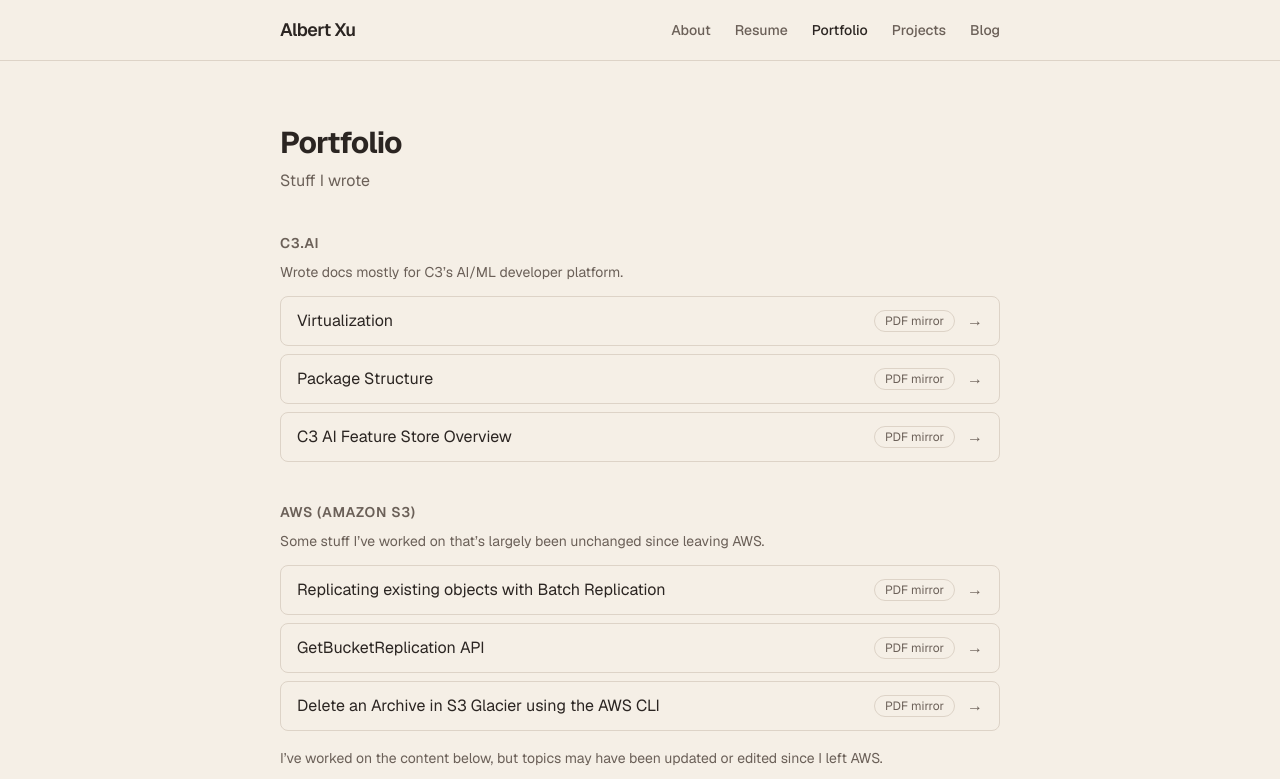
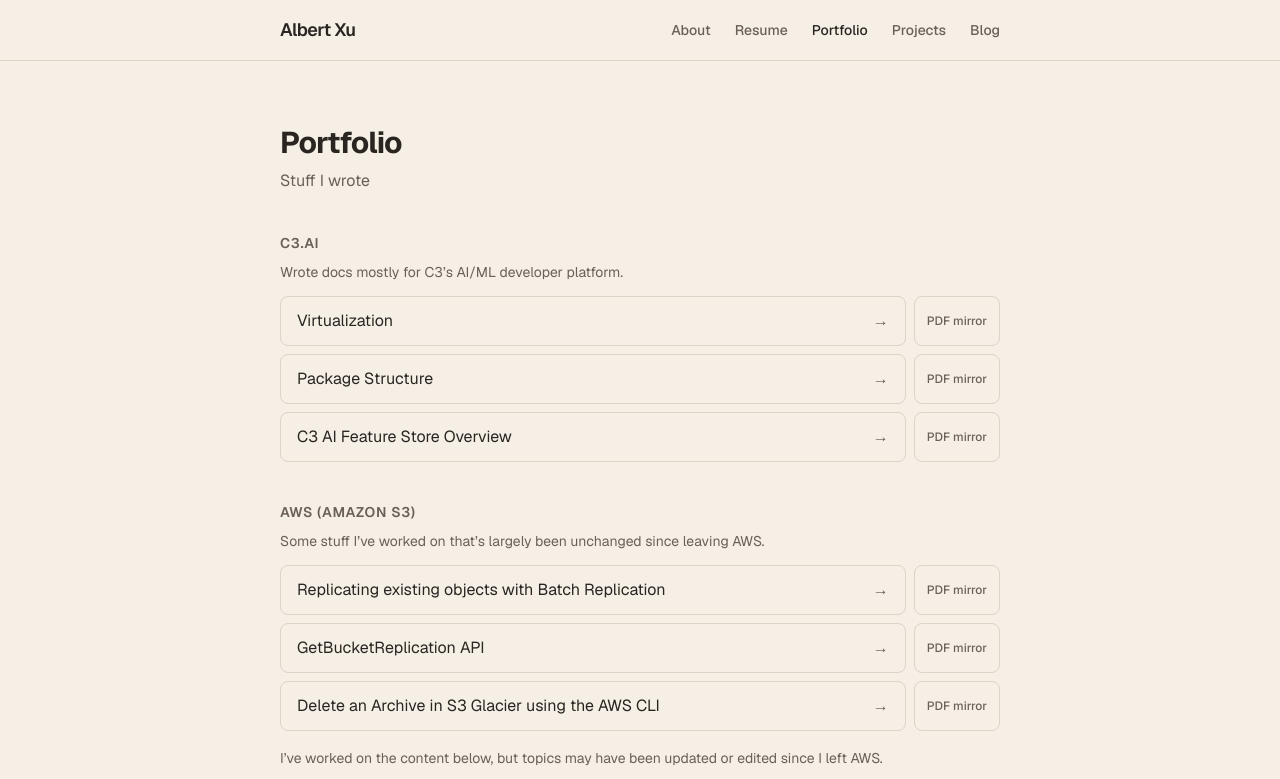
Before and after one commit to xu-albert/albertxu-com, a Next.js app: page /portfolio in a window 1280 px wide. Shown: the top 779 px of the page. Built offline with nearby package versions, Linux system fonts and the light colour scheme.

Commit message:
refactor(portfolio): render PDF mirror as separate adjacent button

```diff
--- a/src/app/portfolio/page.tsx
+++ b/src/app/portfolio/page.tsx
@@ -134,14 +134,14 @@ function SampleList({
   return (
     <ul className={`space-y-2 ${className ?? ""}`}>
       {samples.map((sample) => (
-        <li key={sample.title}>
-          <div className="relative flex items-center justify-between gap-3 rounded-lg border border-border px-4 py-3 transition-colors hover:border-muted hover:bg-border/30">
+        <li key={sample.title} className="flex items-stretch gap-2">
           <a
             href={sample.href}
             target="_blank"
             rel="noopener noreferrer"
-              className="peer min-w-0 flex-1 after:absolute after:inset-0"
+            className="group flex min-w-0 flex-1 items-center justify-between rounded-lg border border-border px-4 py-3 transition-colors hover:border-muted hover:bg-border/30"
           >
+            <div className="min-w-0">
               <span className="flex items-center gap-2">
                 {sample.title}
                 {sample.href.endsWith(".pdf") && (
@@ -155,24 +155,24 @@ function SampleList({
                   {sample.description}
                 </p>
               )}
+            </div>
+            <span
+              aria-hidden="true"
+              className="ml-4 shrink-0 text-muted transition-transform group-hover:translate-x-0.5"
+            >
+              &rarr;
+            </span>
           </a>
           {sample.mirrorHref && (
             <a
               href={sample.mirrorHref}
               target="_blank"
               rel="noopener noreferrer"
-                className="relative z-10 shrink-0 rounded-full border border-border bg-background px-2.5 py-0.5 text-xs text-muted transition-colors hover:border-muted hover:text-foreground"
+              className="flex shrink-0 items-center rounded-lg border border-border px-3 py-3 text-xs font-medium text-muted transition-colors hover:border-muted hover:bg-border/30 hover:text-foreground"
             >
               PDF mirror
             </a>
           )}
-            <span
-              aria-hidden="true"
-              className="shrink-0 text-muted transition-transform peer-hover:translate-x-0.5"
-            >
-              &rarr;
-            </span>
-          </div>
         </li>
       ))}
     </ul>
```
Also changed, not shown: 1 other file (tests, documents, lock files or other folders). Lines whose indentation alone changed are shown as unchanged.
